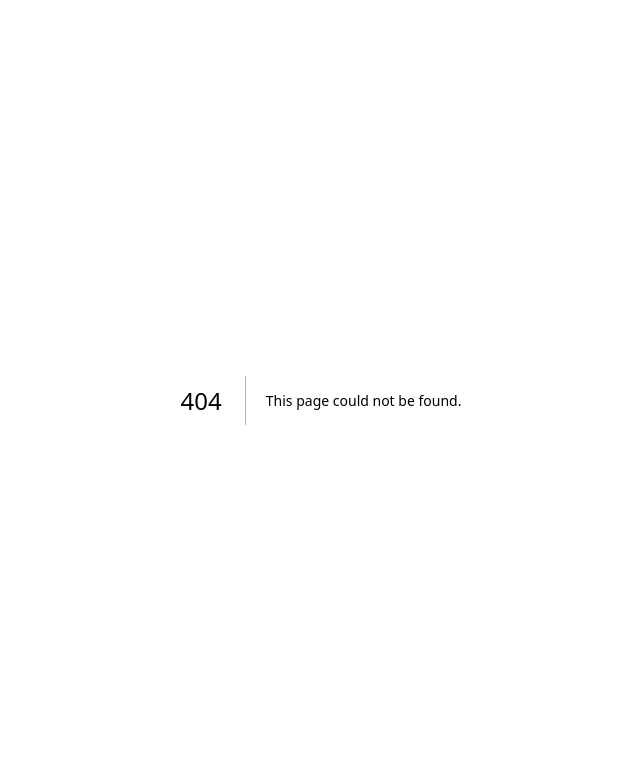
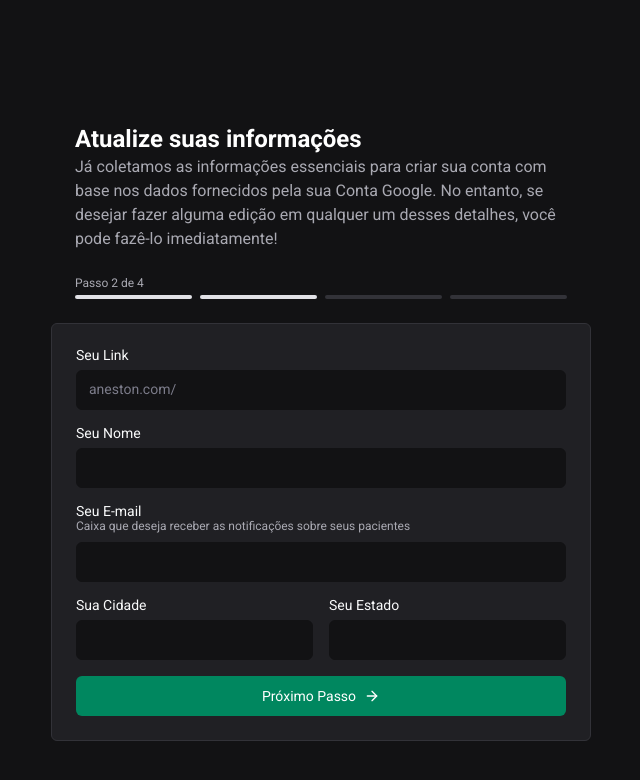
Before and after one commit to anest-on/aneston, a Next.js app: page /register/update-informations in a window 1280 px wide. Before the commit this address had no page. Shown: the top 780 px of the page, without its empty margins (319-959 px from the left). Built offline with nearby package versions, Linux system fonts and the light colour scheme.

Commit message:
page 2 register

```diff
--- a/package.json
+++ b/package.json
@@ -11,6 +11,7 @@
   "dependencies": {
     "@doctor-ui/react": "^1.0.1",
     "@prisma/client": "^5.7.0",
+    "@radix-ui/react-label": "^2.0.2",
     "@radix-ui/react-slot": "^1.0.2",
     "class-variance-authority": "^0.7.0",
     "clsx": "^2.0.0",
--- /dev/null
+++ b/src/app/register/update-informations/page.tsx
@@ -0,0 +1,62 @@
+import { MultiStep } from '@/components/multiStep'
+import { Button } from '@/components/ui/button'
+import { Input } from '@/components/ui/input'
+import { Label } from '@/components/ui/label'
+import { ArrowRight } from 'lucide-react'
+
+const Register = () => {
+  return (
+    <main className="max-w-[572px] mt-20 mx-auto mb-4 py-0 px-4">
+      <div className="py-0 px-6">
+        <strong className="text-2xl text-white">
+          Atualize suas informações
+        </strong>
+        <p className="mb-6">
+          Já coletamos as informações essenciais para criar sua conta com base
+          nos dados fornecidos pela sua Conta Google. No entanto, se desejar
+          fazer alguma edição em qualquer um desses detalhes, você pode fazê-lo
+          imediatamente!
+        </p>
+
+        <MultiStep size={4} currentStep={2} />
+      </div>
+
+      <div className="flex flex-col p-6 rounded-md bg-gray-800 border border-solid border-gray-600 mt-6 gap-4">
+        <div className="flex flex-col">
+          <Label>Seu Link</Label>
+          <Input prefix="aneston.com/" />
+        </div>
+
+        <div className="flex flex-col">
+          <Label>Seu Nome</Label>
+          <Input />
+        </div>
+
+        <div className="flex flex-col">
+          <Label className="mb-0">Seu E-mail</Label>
+          <p className="text-gray-200 text-xs mb-2">
+            Caixa que deseja receber as notificações sobre seus pacientes
+          </p>
+          <Input />
+        </div>
+
+        <div className="flex">
+          <div className="flex flex-col w-full mr-4">
+            <Label>Sua Cidade</Label>
+            <Input />
+          </div>
+          <div className="flex w-full flex-col">
+            <Label>Seu Estado</Label>
+            <Input />
+          </div>
+        </div>
+
+        <Button>
+          Próximo Passo <ArrowRight className="ml-2 h-4 w-4" />
+        </Button>
+      </div>
+    </main>
+  )
+}
+
+export default Register
--- /dev/null
+++ b/src/components/ui/input.tsx
@@ -0,0 +1,29 @@
+import * as React from 'react'
+
+import { cn } from '@/lib/utils'
+
+export type InputProps = React.InputHTMLAttributes<HTMLInputElement>
+
+const Input = React.forwardRef<HTMLInputElement, InputProps>(
+  ({ className, type, prefix, ...props }, ref) => {
+    return (
+      <div
+        className={cn(
+          'flex h-10 w-full text-white rounded-md border border-gray-900 bg-gray-900 px-3 py-2 text-sm ring-offset-background file:border-0 file:bg-transparent file:text-sm file:font-medium placeholder:text-muted-foreground focus-visible:outline-none focus-visible:ring-2 focus-visible:ring-ring focus-visible:ring-green-600 disabled:cursor-not-allowed disabled:opacity-50',
+          className,
+        )}
+      >
+        {!!prefix && <p className="text-sm text-gray-400 ">{prefix}</p>}
+        <input
+          className="w-full outline-none border-none bg-gray-900 file:border-0 focus-visible:0 "
+          type={type}
+          ref={ref}
+          {...props}
+        />
+      </div>
+    )
+  },
+)
+Input.displayName = 'Input'
+
+export { Input }
--- /dev/null
+++ b/src/components/ui/label.tsx
@@ -0,0 +1,26 @@
+'use client'
+
+import * as React from 'react'
+import * as LabelPrimitive from '@radix-ui/react-label'
+import { cva, type VariantProps } from 'class-variance-authority'
+
+import { cn } from '@/lib/utils'
+
+const labelVariants = cva(
+  'text-sm text-gray-50 font-medium leading-none peer-disabled:cursor-not-allowed peer-disabled:opacity-70 mb-2',
+)
+
+const Label = React.forwardRef<
+  React.ElementRef<typeof LabelPrimitive.Root>,
+  React.ComponentPropsWithoutRef<typeof LabelPrimitive.Root> &
+    VariantProps<typeof labelVariants>
+>(({ className, ...props }, ref) => (
+  <LabelPrimitive.Root
+    ref={ref}
+    className={cn(labelVariants(), className)}
+    {...props}
+  />
+))
+Label.displayName = LabelPrimitive.Root.displayName
+
+export { Label }
```
Also changed, not shown: 1 other file (tests, documents, lock files or other folders).
